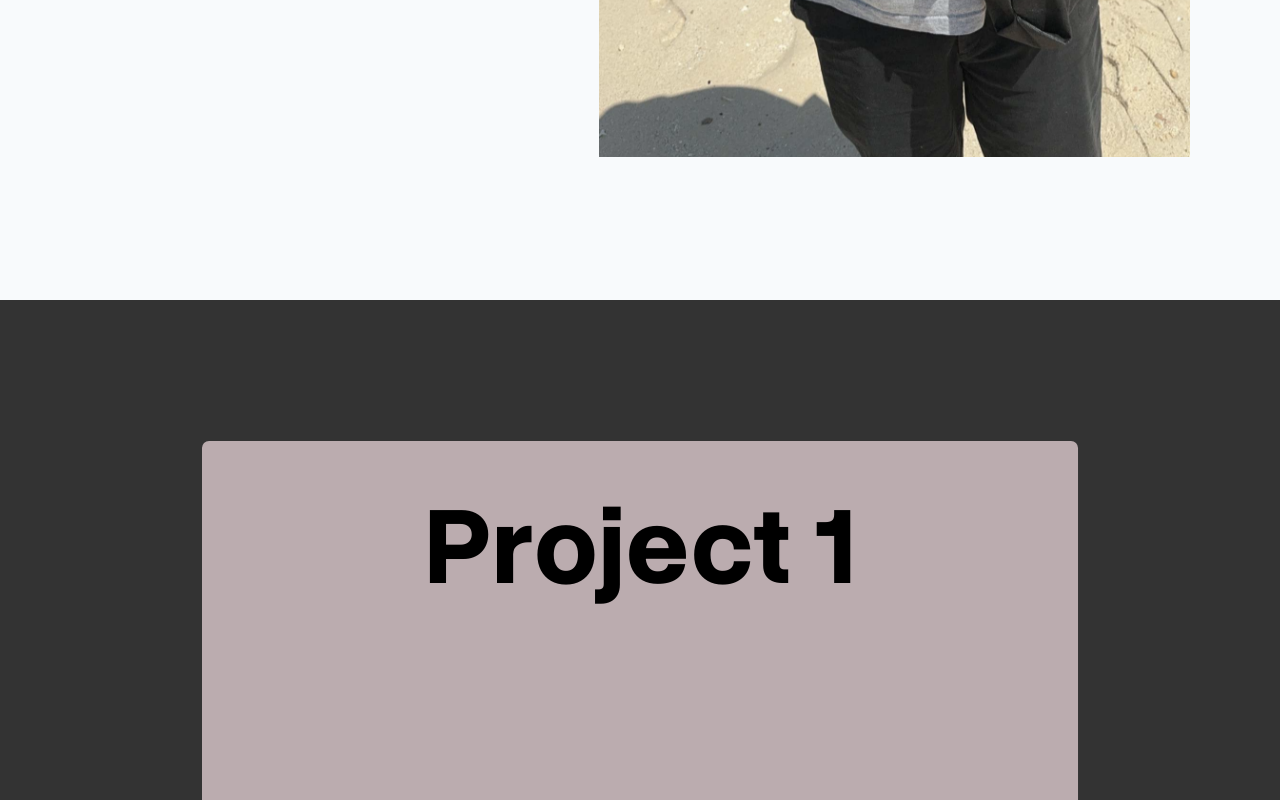
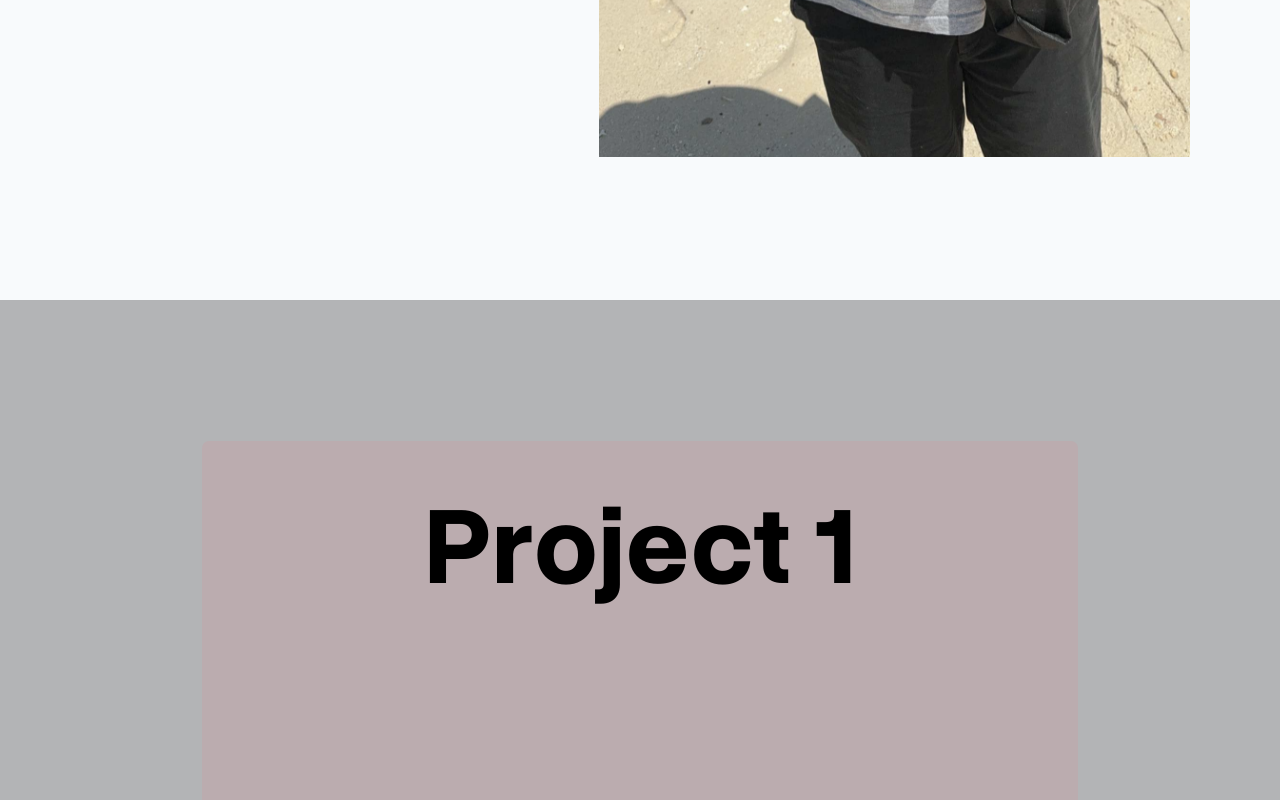
Before and after one commit to thomassbooth/thomas-booth-2024, a Next.js app: page / in a window 1280 px wide. Shown: the part 2746-3546 px from the top of the page. Built offline with nearby package versions, Linux system fonts and the light colour scheme.

Commit message:
about section finish, cards bg change

```diff
--- a/src/components/About.tsx
+++ b/src/components/About.tsx
@@ -6,8 +6,13 @@ import React, { useEffect, useRef, useState } from "react";
 import { motion } from "framer-motion";
 import { AiOutlineGlobal } from "react-icons/ai";
 import { FaArrowRight } from "react-icons/fa";
+import useHover from "@/store/useCursor";
 
 const About = () => {
+  const [cursor, setCursor] = useHover((state) => [
+    state.cursor,
+    state.setCursor,
+  ]);
   const [dimensions, setDimensions] = useState({
     width: 0,
     height: 0,
@@ -60,7 +65,7 @@ const About = () => {
     >
       <motion.h2
         style={{ y: titleY }}
-        className="flex flex-col text-subtitle font-semibold pb-[15%] px-[10%]"
+        className="flex flex-col text-subtitle font-semibold pb-[15%] px-[10%] pointer-events-none"
       >
         <span>Technical prowess</span>
         <span>to put you ahead</span>
@@ -70,6 +75,16 @@ const About = () => {
           <motion.div
             style={{ x: ballX }}
             className="absolute flex justify-center items-center transform  w-[11vw] h-[11vw] rounded-[50%] bg-palette-green-light"
+            onMouseEnter={() => {
+              setCursor({
+                type: "scale",
+                size: 0,
+                colour: "bg-palette-green-light",
+              });
+            }}
+            onMouseLeave={() => {
+              setCursor({ type: "none", size: 15 });
+            }}
           >
             <motion.div style={{ rotate: rotateIcon }}>
               <AiOutlineGlobal size={80} className="text-white" />
--- a/src/components/Card/Cards.tsx
+++ b/src/components/Card/Cards.tsx
@@ -1,6 +1,6 @@
 'use client'
 
-import { useScroll } from "framer-motion";
+import { useScroll, useTransform } from "framer-motion";
 import React, { useRef } from "react";
 import Card from "./Card";
 import { projects } from "@/lib/data";
@@ -9,21 +9,26 @@ import { motion } from "framer-motion";
 
 const Cards = () => {
   const container = useRef(null);
-  const { scrollYProgress } = useScroll({
+  const { scrollYProgress: scrollYProgressPage } = useScroll({
     target: container,
     offset: ["start start", "end end"],
   });
 
+  const { scrollYProgress: scrollYProgressEnter} = useScroll({
+    target: container,
+    offset: ["start end", "start start"],
+  });
 
+  const colourChange = useTransform(scrollYProgressEnter, [0, 1], ["#f8fafc", "#333333"]);
   return (
-    <motion.div style = {{}} ref={container} className = 'bg-common-gray'>
+    <motion.div style = {{background: colourChange}} ref={container} className = 'bg-common-gray'>
       {projects.map((project, i) => {
         const targetScale = 1 - ( (projects.length - i) * 0.05);
         return (
           <Card
             key={`p_${i}`}
             i={i}
-            progress={scrollYProgress}
+            progress={scrollYProgressPage}
             range={[i * 0.25, 1]}
             project = {project}
             targetScale={targetScale}
```
